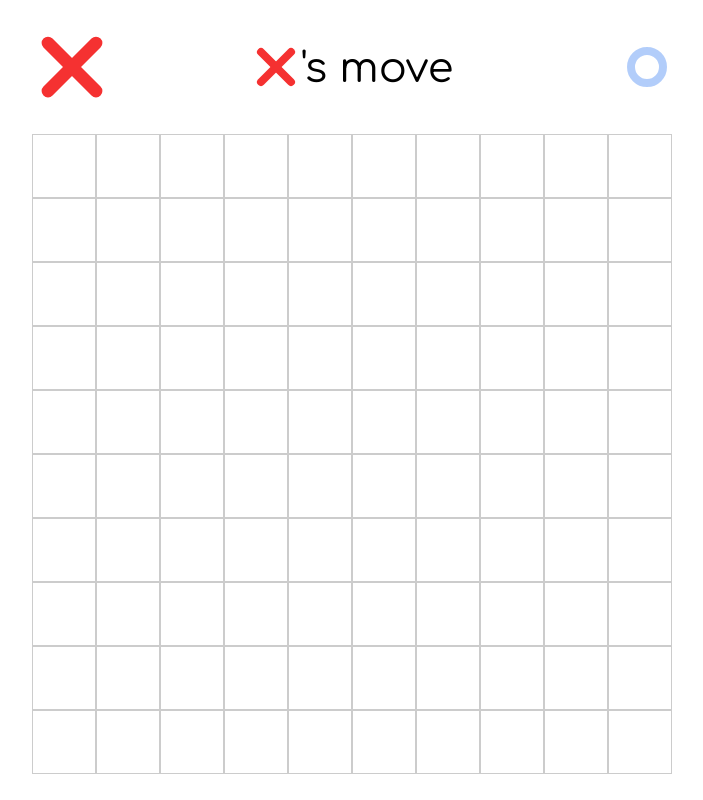
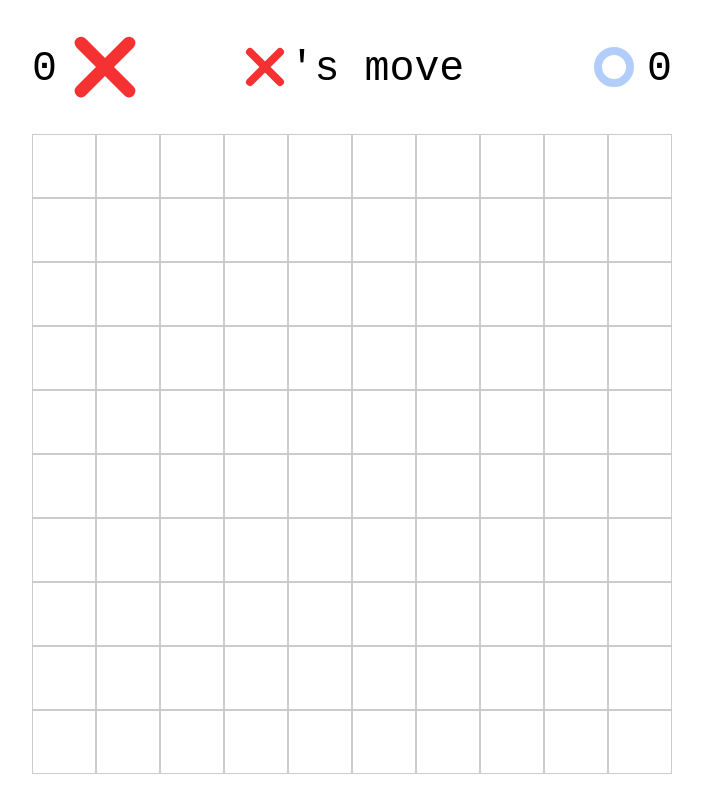
Before and after one commit to Solomka12/tic-tac-toe, a React (Create React App) app: page / in a window 1280 px wide. Shown: the whole page, without its empty margins (288-991 px from the left). Built offline with nearby package versions, Linux system fonts and the light colour scheme.

Commit message:
Add score

```diff
--- a/src/App.scss
+++ b/src/App.scss
@@ -109,6 +109,7 @@ body {
     display: flex;
     align-items: flex-end;
     font-size: 2.6em;
+    font-family: monospace;
 
     > img {
       width: 1.2em;
@@ -118,11 +119,13 @@ body {
 
   .panel-x-block > img {
     opacity: 0.4;
+    margin-left: 0.2em;
     transform-origin: left center;
   }
 
   .panel-o-block > img {
     opacity: 0.4;
+    margin-right: 0.2em;
     transform-origin: right center;
   }
 
--- a/src/components/Game.js
+++ b/src/components/Game.js
@@ -84,11 +84,14 @@ const getDiagonalRTLRow = (i, cell, board = []) => {
     return currWinnerRow.length >= marksToWin ? currWinnerRow : null;
 };
 
+const initialScore = {[PLAYER_SIGN.X]: 0, [PLAYER_SIGN.O]: 0}
+
 export default function Game() {
     const [board, setBoard] = useState([]);
     const [winnerRow, setWinnerRow] = useState(null);
     const [winnerSign, setWinnerSign] = useState(null);
     const [currentPlayer, setCurrentPlayer] = useState(null);
+    const [score, setScore] = useState(initialScore);
 
     useEffect(() => {
         initGame();
@@ -100,7 +103,11 @@ export default function Game() {
     }, [board]);
 
     useEffect(() => {
-        if (winnerRow) setWinnerSign(board[winnerRow[0]]);
+        if (winnerRow) {
+            const sign = board[winnerRow[0]];
+            setWinnerSign(sign);
+            setScore(prev => ({...prev, [sign]: prev[sign] + 1}))
+        }
     }, [winnerRow]);
 
     const initGame = () => {
@@ -146,6 +153,7 @@ export default function Game() {
     return (
         <div className="game">
             <StatusPanel
+                score={score}
                 currentPlayer={currentPlayer}
                 winnerSign={winnerSign}
             />
--- a/src/components/StatusPanel.js
+++ b/src/components/StatusPanel.js
@@ -5,18 +5,24 @@ import {PLAYER_SIGN} from "../constants";
 import oIcon from '../assets/icons/o_icon.svg';
 import xIcon from '../assets/icons/x_icon.svg';
 
-export default function StatusPanel({scores, currentPlayer, winnerSign}) {
+export default function StatusPanel({score, currentPlayer, winnerSign}) {
 
     const getSignIcon = sign => sign === PLAYER_SIGN.X ? xIcon : oIcon;
 
     return (
         <div className={classNames('status-panel', `${currentPlayer}-move`)} >
-            <span className="panel-x-block"><img src={xIcon} alt="x"/></span>
+            <span className="panel-x-block">
+                {score.x}
+                <img src={xIcon} alt="x"/>
+            </span>
             <span className="info-content">
                 <img src={getSignIcon(winnerSign || currentPlayer)} alt={winnerSign || currentPlayer}/>
                 {winnerSign ? '\'s win!' : '\'s move'}
             </span>
-            <span className="panel-o-block"><img src={oIcon} alt="o"/></span>
+            <span className="panel-o-block">
+                <img src={oIcon} alt="o"/>
+                {score.o}
+            </span>
         </div>
     );
 }
```
